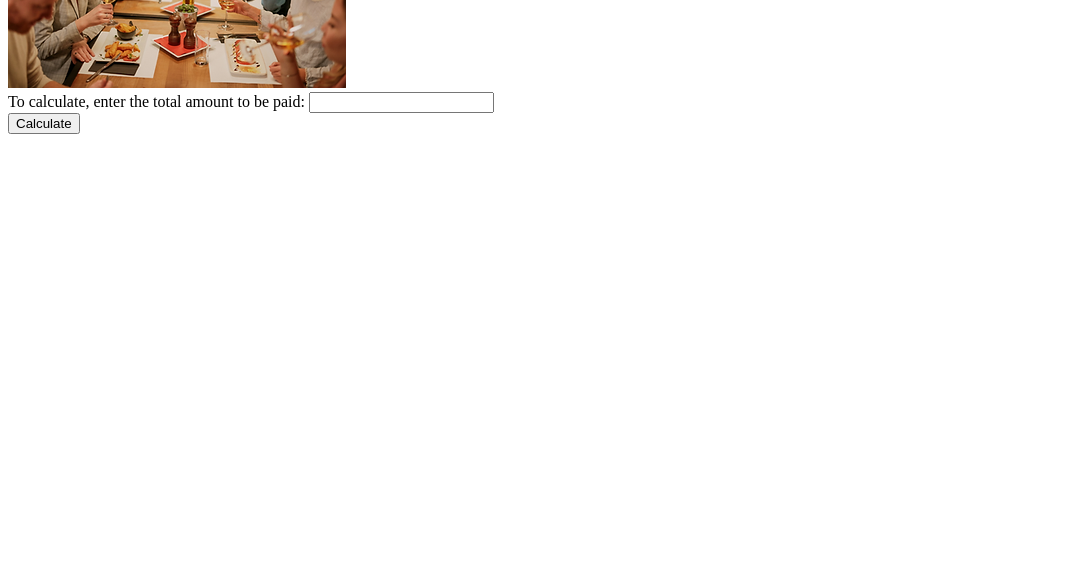
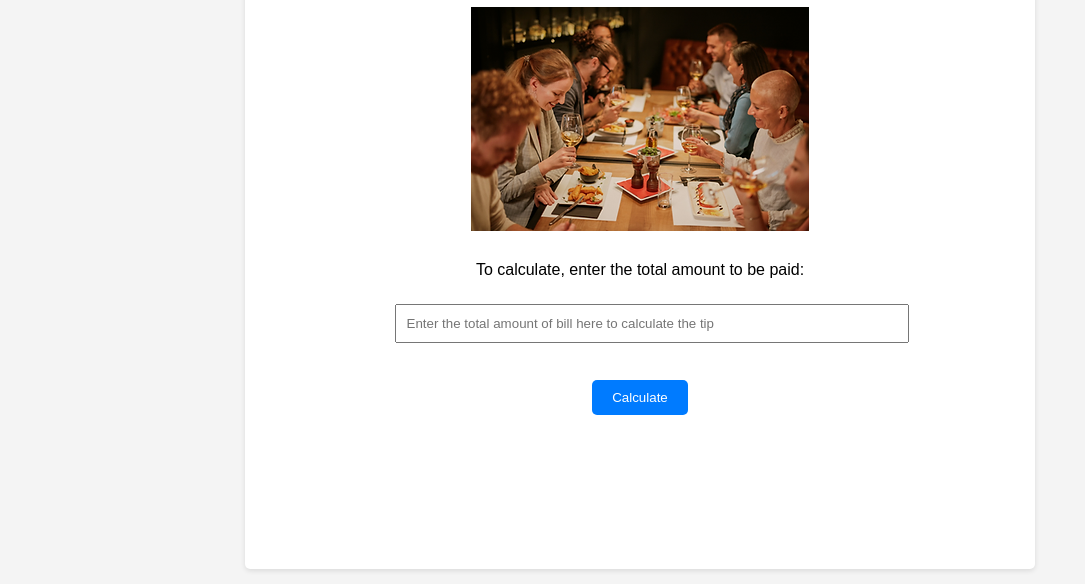
Before and after one commit to FBetulDemir/tip_calculator, a plain HTML site: page index.html in a window 1280 px wide. Shown: the part 216-800 px from the top of the page, without its empty margins (0-1085 px from the left). Drawn offline with Linux system fonts and the light colour scheme.

Commit message:
Added simple styling to the index.html

```diff
--- a/index.html
+++ b/index.html
@@ -3,15 +3,68 @@
 <head>
     <meta charset="UTF-8">
     <meta name="viewport" content="width=device-width, initial-scale=1.0">
-    <title>Document</title>
+    <title>Tip calculator</title>
+    <style>
+        body {
+            font-family: Arial, sans-serif;
+            background-color: #f4f4f4;
+            margin: 0;
+            padding: 0;
+            display: flex;
+            justify-content: center;
+            align-items: center;
+            flex-direction: column;
+            height: 100vh;
+        }
+        /* .wrapper{
+            background-color: #7c95af;
+            padding: 5% 7%;
+            color: #f4f4f4;
+            margin-top: 7%;
+        } */
+        .calculator {
+            background-color: #fff;
+            padding: 10%;
+            border-radius: 5px;
+            box-shadow: 0 2px 5px rgba(0, 0, 0, 0.1);
+            text-align: center;
+        }
+        form{
+            margin: 5% 4%;
+        }
+        input[type="number"], select {
+            padding: 10px;
+            margin-bottom: 10px;
+            margin-top: 5%;
+            width: 100%;
+        }
+
+        button {
+            padding: 10px 20px;
+            background-color: #007bff;
+            color: #fff;
+            border: none;
+            border-radius: 5px;
+            cursor: pointer;
+        }
+
+        button:hover {
+            background-color: #0056b3;
+        }
+
+        #result {
+            margin-top: 5%;
+            font-size: 18px;
+        }
+    </style>
 </head>
 <body>
-    <div class="wrapper">
+    <div class="calculator">
         <h1>Tip Calculator</h1>
-        <img src="images/image.png" alt="">
+        <img src="images/image.png" alt="People eating at the restaurant happly.">
         <form action="">
             <label for="bill">To calculate, enter the total amount to be paid: </label>
-            <input type="number" id="bill">
+            <input type="number" id="bill" placeholder="Enter the total amount of bill here to calculate the tip">
         </form>
         <button onclick="calculateBill()">Calculate</button>
         <p id="result"></p>
```
